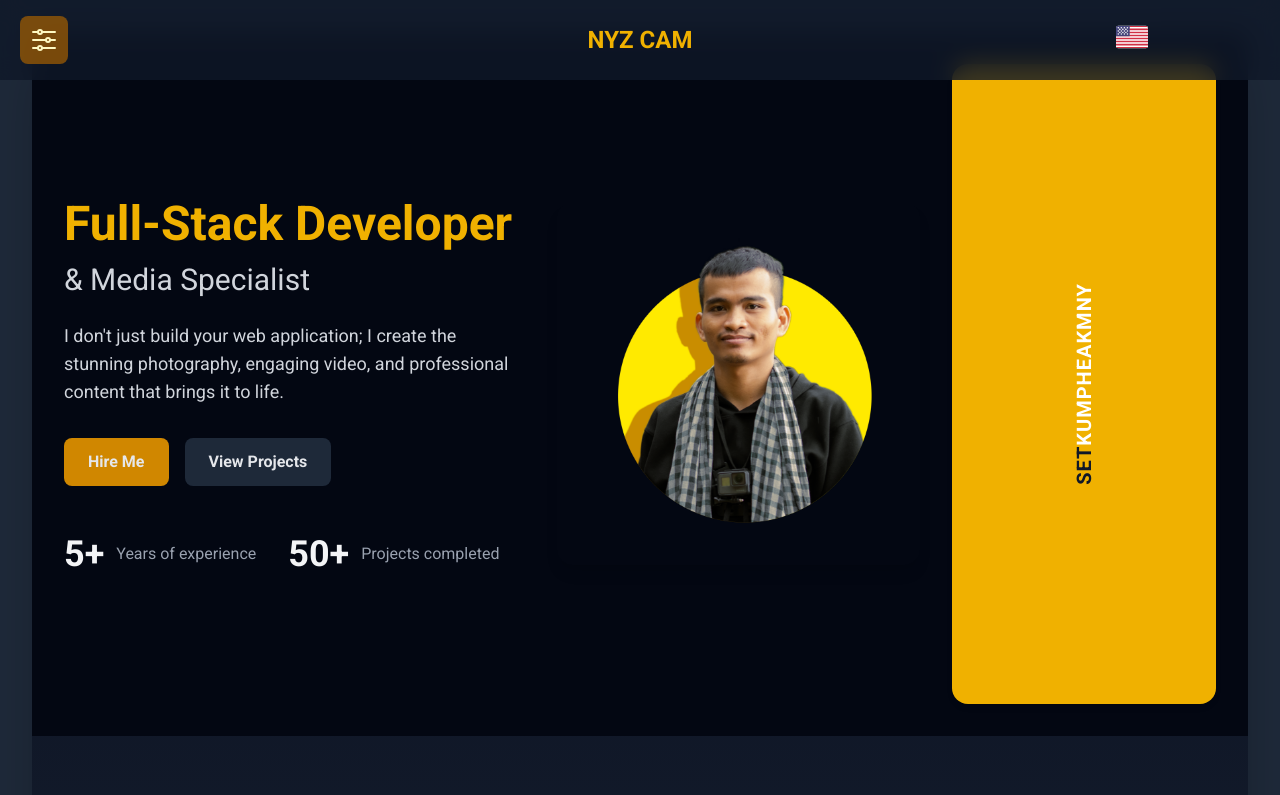
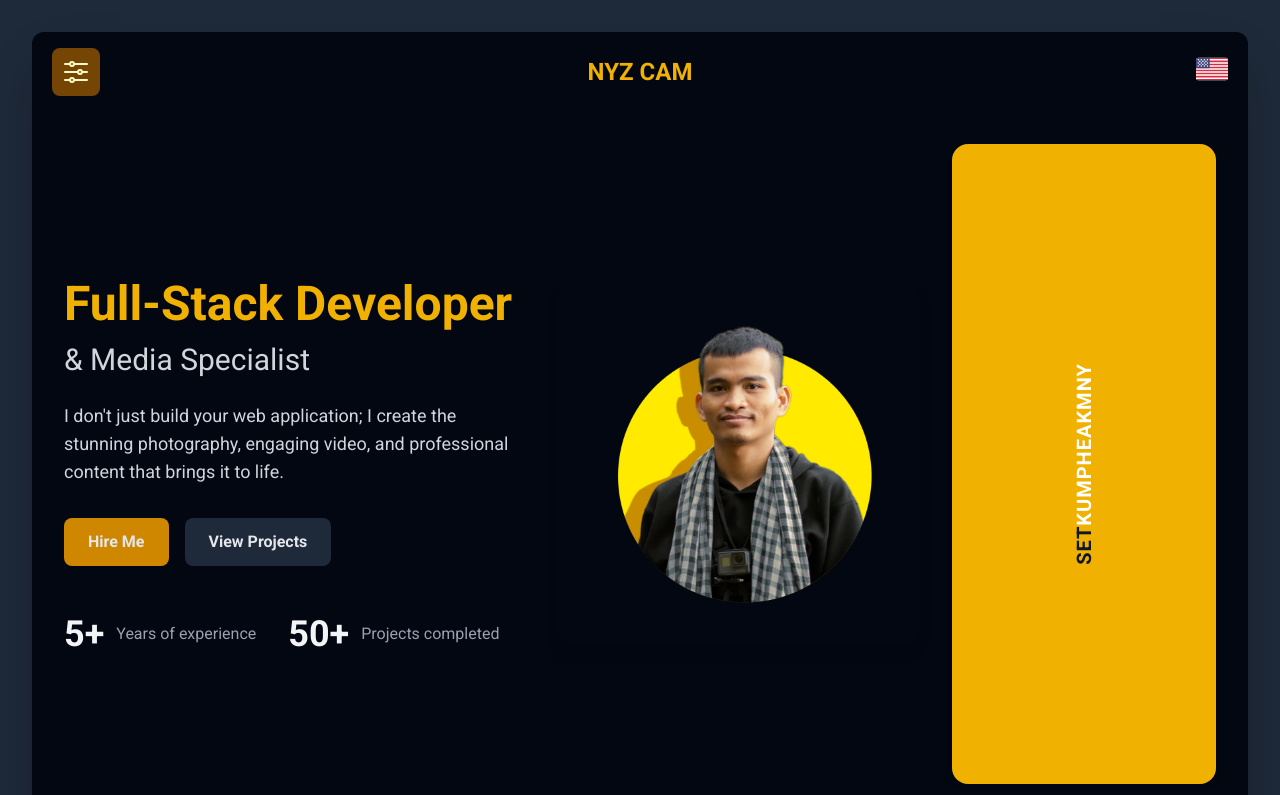
Before and after one commit to kompheakmony/porfilio-vue, a Vue app in the folder my-profile/: page / in a window 1280 px wide. Shown: the top 795 px of the page. Built offline with nearby package versions, Linux system fonts and the light colour scheme; a web font is replaced by a local one.

Commit message:
Update Navbar.vue

```diff
--- a/my-profile/src/components/Navbar.vue
+++ b/my-profile/src/components/Navbar.vue
@@ -19,7 +19,7 @@ const updateActive = (index: number) => {
 
 <template>
     <div class="w-full flex justify-center">
-      <header class="fixed top-0 left-0 z-50 w-full grid grid-cols-3 items-center p-5 md:py-4 bg-gray-900/80 backdrop-blur-md">
+      <header class="w-full grid grid-cols-3 items-center p-5 md:py-4">
         <div class="justify-self-start">
           <div
             class="sm:cursor-pointer z-[999] rounded-lg bg-yellow-700/70 p-2"
@@ -34,10 +34,9 @@ const updateActive = (index: number) => {
           </a>
         </div>
         <div class="justify-self-end">
-            <div class="w-36">
             <LanguageSwitcher />
         </div>
-          </div>
+
       </header>
 
       <transition name="navbar-slide-fade">
```
Lines whose indentation alone changed are shown as unchanged.
